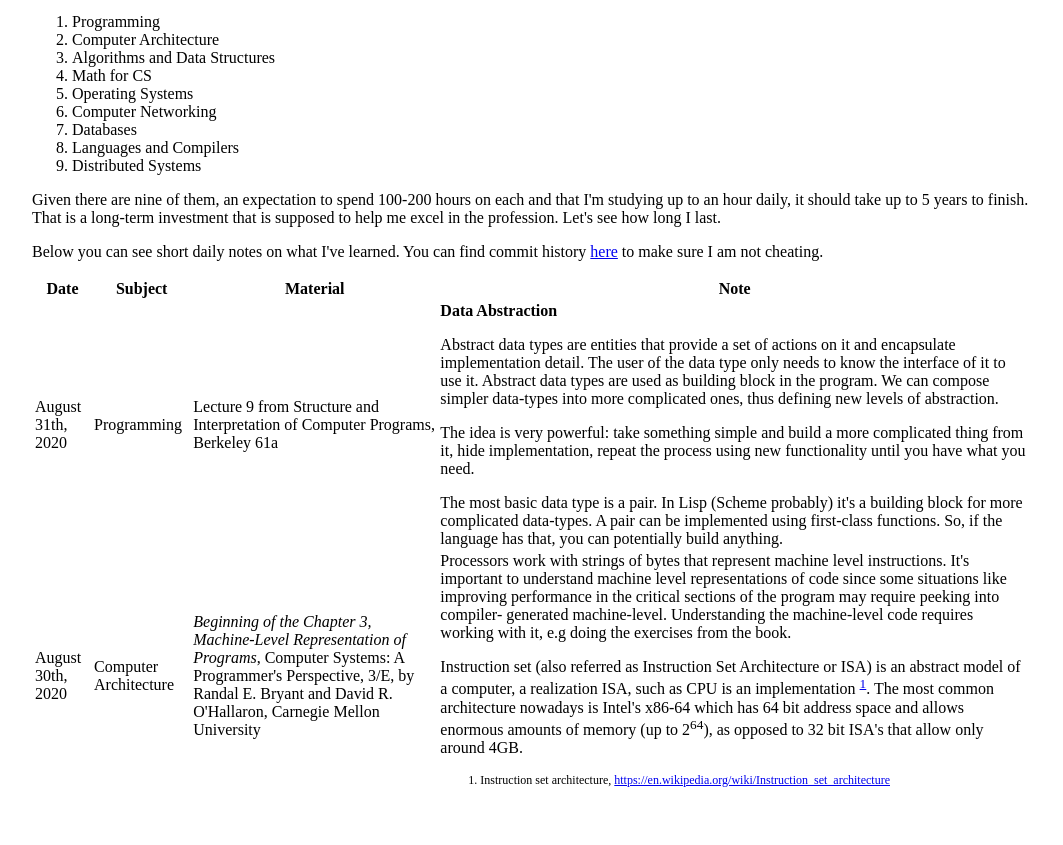
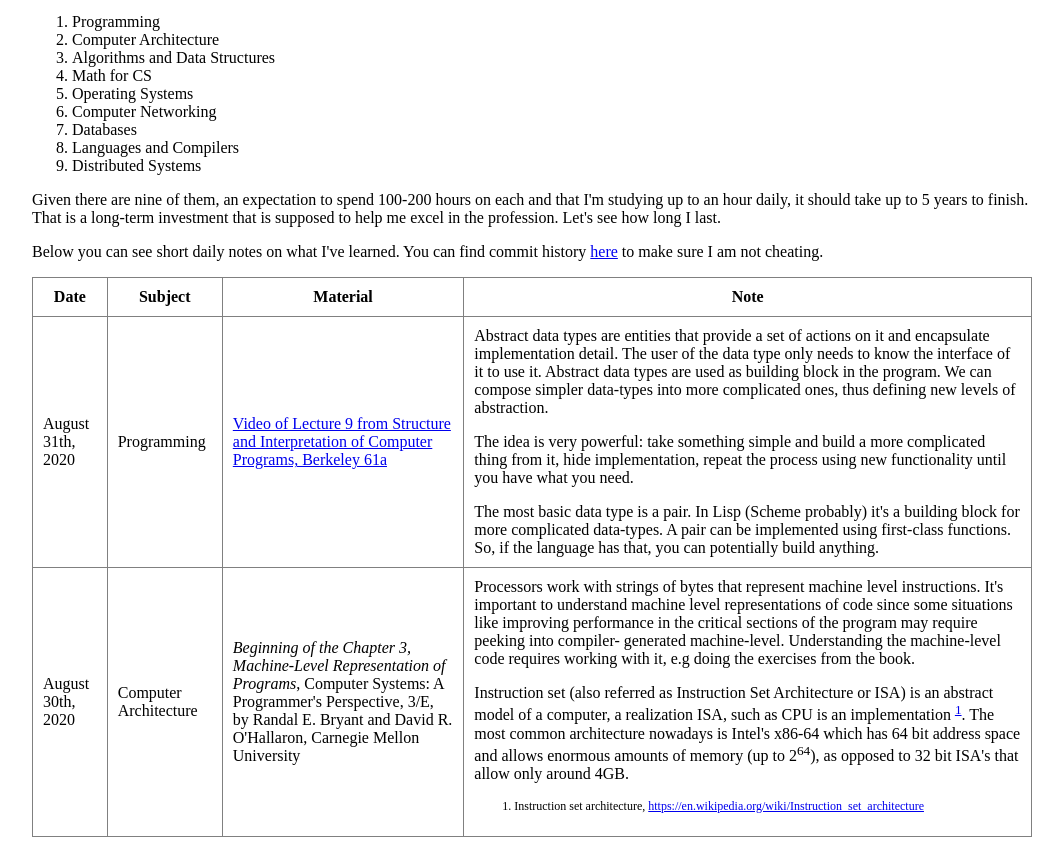
Before and after one commit to alexpashkov/alexpashkov.github.io, a website: page teachyourselfcs.html in a window 1280 px wide. Shown: the part 87-932 px from the top of the page, without its empty margins (108-1171 px from the left). Before the commit the page ends 898 px from the top, so only its background shows below. Drawn offline with Linux system fonts and the light colour scheme.

Commit message:
Tweak styles, add video link

```diff
--- a/teachyourselfcs.html
+++ b/teachyourselfcs.html
@@ -15,6 +15,16 @@
 
       .references {
         font-size: 12px;
+      }
+      table,
+      th,
+      td {
+        border: 1px solid gray;
+        border-collapse: collapse;
+      }
+      th,
+      td {
+        padding: 10px;
       }
     </style>
   </head>
@@ -64,11 +74,13 @@
           <td>August 31th, 2020</td>
           <td>Programming</td>
           <td>
-            Lecture 9 from Structure and Interpretation of Computer Programs,
-            Berkeley 61a
+            <a
+              href="https://www.youtube.com/watch?v=8LIZqnf7gIs&list=PLhMnuBfGeCDNgVzLPxF9o5UNKG1b-LFY9&index=10&t=893s"
+              >Video of Lecture 9 from Structure and Interpretation of Computer
+              Programs, Berkeley 61a</a
+            >
           </td>
           <td>
-            <b>Data Abstraction</b>
             <p>
               Abstract data types are entities that provide a set of actions on
               it and encapsulate implementation detail. The user of the data
```
